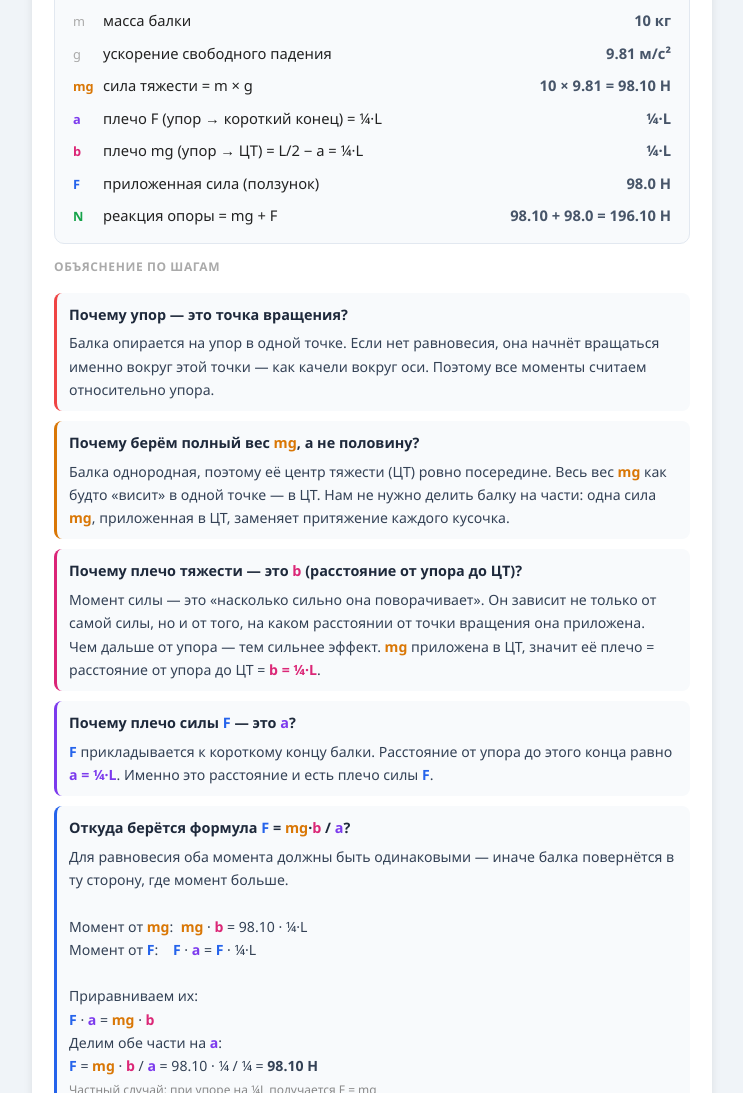
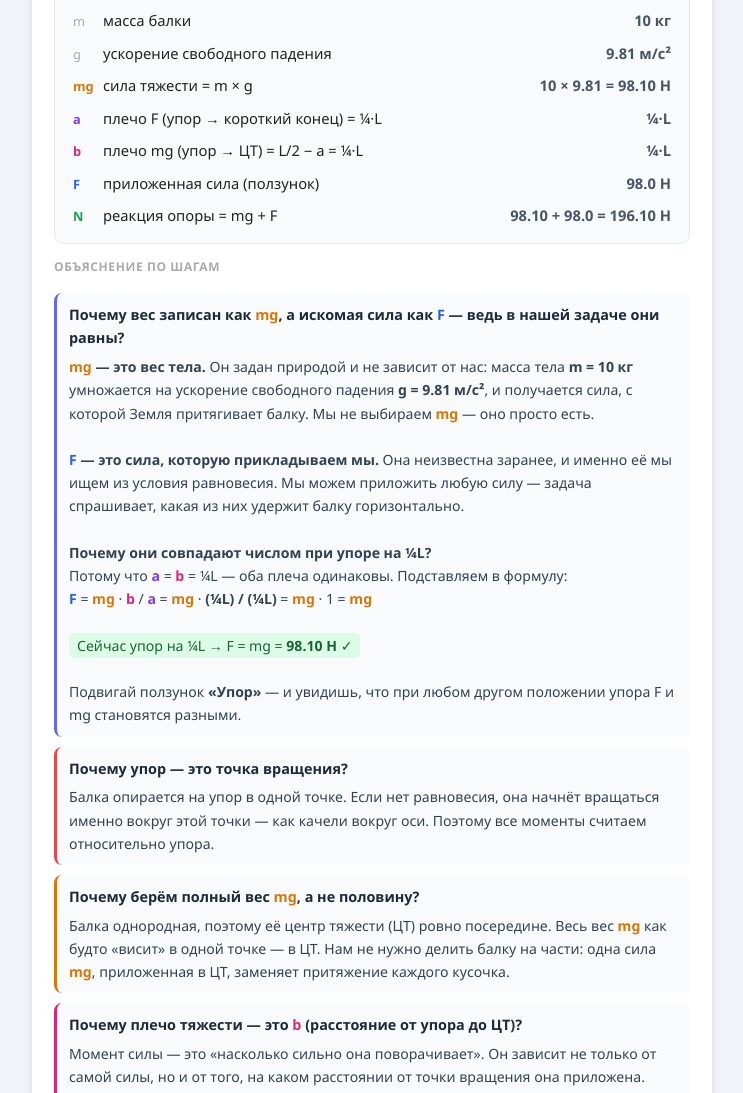
Before and after one commit to misht-world/ari-f-block, a plain HTML site: page beam_balance.html in a window 1280 px wide. Shown: the part 1005-2098 px from the top of the page, without its empty margins (268-1011 px from the left). Drawn offline with Linux system fonts and the light colour scheme.

Commit message:
Add explanation: why mg vs F, and when they are equal

```diff
--- a/beam_balance.html
+++ b/beam_balance.html
@@ -456,6 +456,34 @@ function draw(){
 
       <div class="sol-title">Объяснение по шагам</div>
 
+      <div class="explain-block" style="border-left:3px solid #6366f1;">
+        <div class="explain-q">Почему вес записан как <span class="hMG">mg</span>, а искомая сила как <span class="hF">F</span> — ведь в нашей задаче они равны?</div>
+        <b><span class="hMG">mg</span> — это вес тела.</b> Он задан природой и не зависит от нас:
+        масса тела <b>m = ${m} кг</b> умножается на ускорение свободного падения
+        <b>g = 9.81 м/с²</b>, и получается сила, с которой Земля притягивает балку.
+        Мы не выбираем <span class="hMG">mg</span> — оно просто есть.<br><br>
+        <b><span class="hF">F</span> — это сила, которую прикладываем мы.</b>
+        Она неизвестна заранее, и именно её мы ищем из условия равновесия.
+        Мы можем приложить любую силу — задача спрашивает, какая из них
+        удержит балку горизонтально.<br><br>
+        <b>Почему они совпадают числом при упоре на ¼L?</b><br>
+        Потому что <span class="ha">a</span> = <span class="hb">b</span> = ¼L —
+        оба плеча одинаковы. Подставляем в формулу:<br>
+        <span class="hF">F</span> = <span class="hMG">mg</span> · <span class="hb">b</span> / <span class="ha">a</span>
+        = <span class="hMG">mg</span> · <b>(¼L) / (¼L)</b> = <span class="hMG">mg</span> · 1 = <span class="hMG">mg</span><br><br>
+        ${Math.abs(af - 0.25) < 0.02
+          ? `<span style="background:#dcfce7;padding:3px 8px;border-radius:5px;color:#166534;">
+              Сейчас упор на ¼L → F = mg = <b>${Freq.toFixed(2)} Н</b> ✓
+             </span>`
+          : `<span style="background:#fef9c3;padding:3px 8px;border-radius:5px;color:#92400e;">
+              Сейчас упор не на ¼L, поэтому F ≠ mg:&nbsp;
+              F = <b>${Freq.toFixed(2)} Н</b>, mg = <b>${mg_val} Н</b>
+             </span>`}
+        <br><br>
+        Подвигай ползунок <b>«Упор»</b> — и увидишь, что при любом другом
+        положении упора F и mg становятся разными.
+      </div>
+
       <div class="explain-block" style="border-left:3px solid #ef4444;">
         <div class="explain-q">Почему упор — это точка вращения?</div>
         Балка опирается на упор в одной точке. Если нет равновесия, она начнёт
```
Also changed, not shown: index.html (+28 -0 lines).
